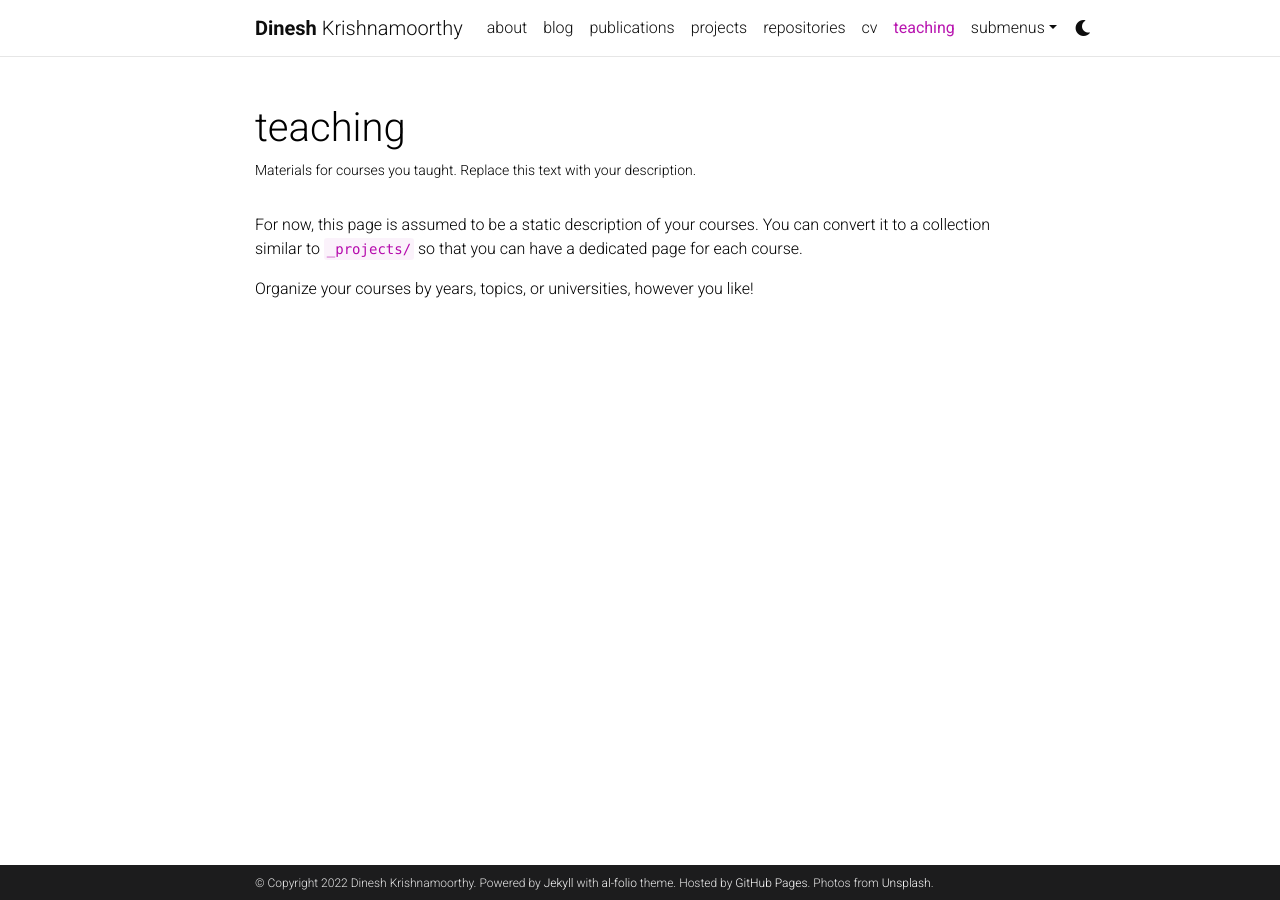
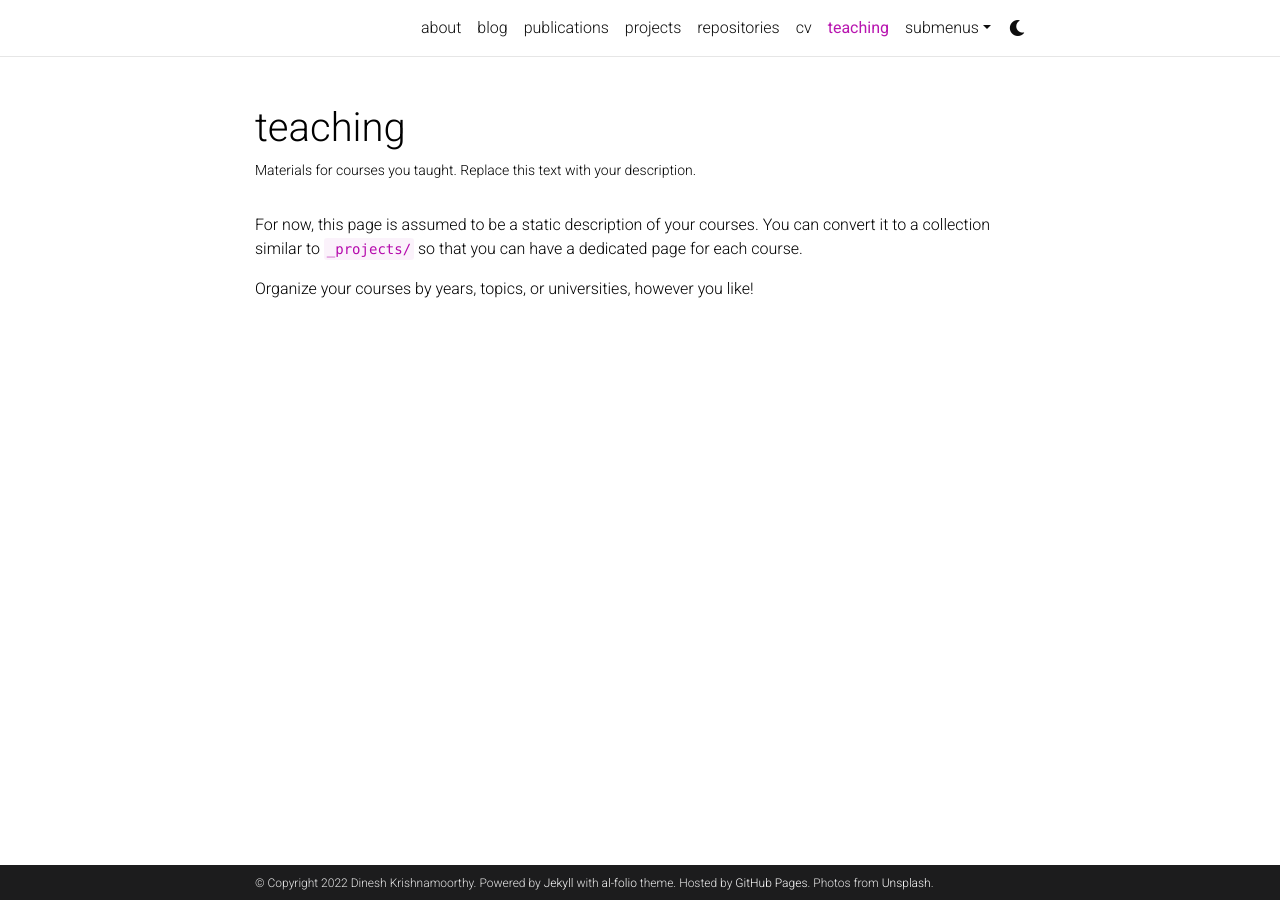
Before and after one commit to dinesh-krishnamoorthy/dinesh-krishnamoorthy.github.io, a Jekyll site: the page built from _pages/teaching.md, in a window 1280 px wide. Built offline with Jekyll 4.4.1, drawn with Linux system fonts in a browser that asks for light colours; comment, search, counter and statistics services are not loaded; a style sheet for code colours, icons or effects is not loaded.

Commit message:
Update _config.yml

```diff
--- a/_config.yml
+++ b/_config.yml
@@ -2,7 +2,7 @@
 # Site settings
 # -----------------------------------------------------------------------------
 
-title: blank # the website title (if blank, full name will be used instead)
+title:  # the website title (if blank, full name will be used instead)
 first_name: Dinesh
 middle_name:
 last_name: Krishnamoorthy
@@ -18,7 +18,7 @@
 lang: en # the language of your site (for example: en, fr, cn, ru, etc.)
 icon: ⚛️  # the emoji used as the favicon (alternatively, provide image name in /assets/img/)
 
-url: https://dinesh-krishnamoorthy.github.io # the base hostname & protocol for your site
+url: "https://dinesh-krishnamoorthy.github.io" # the base hostname & protocol for your site
 baseurl: # the subpath of your site, e.g. /blog/
 last_updated: false # set to true if you want to display last updated in the footer
 impressum_path:  # set to path to include impressum link in the footer, use the same path as permalink in a page, helps to conform with EU GDPR
```
